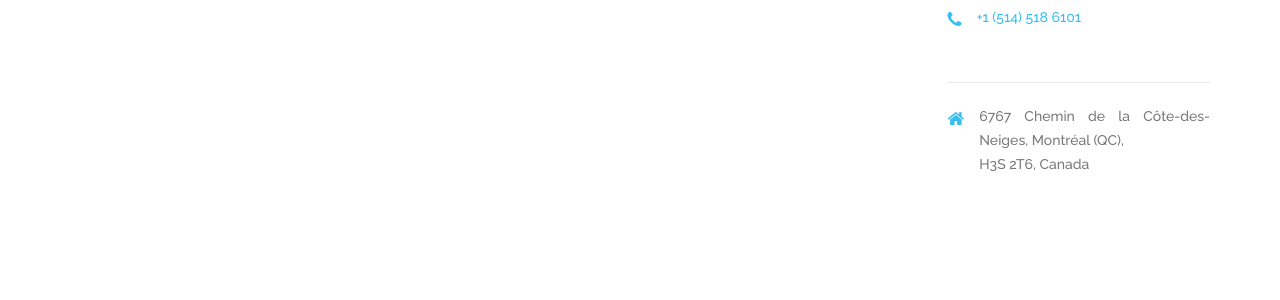
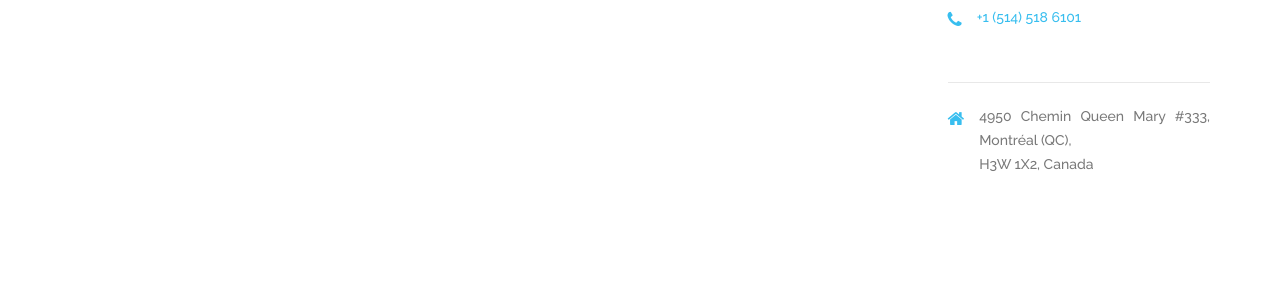
Before and after one commit to bkingg/les-clefs-pour-reussir, a Jekyll site: the page built from contact.html, in a window 1280 px wide and 1400 px high, scrolled down 469 px. Shown: the part 152-452 px from the top of the window. Built offline with Jekyll 4.4.1, drawn with Linux system fonts in a browser that asks for light colours; some of the changed text lies outside the part shown.

Commit message:
Mettre a jour ladresse

```diff
--- a/Gemfile
+++ b/Gemfile
@@ -1,5 +1,5 @@
 source "https://rubygems.org"
-ruby RUBY_VERSION
+ruby "2.3.0"
 
 # Hello! This is where you manage which Jekyll version is used to run.
 # When you want to use a different version, change it below, save the
--- a/_data/info.json
+++ b/_data/info.json
@@ -2,5 +2,12 @@
   "logo": "/uploads/logo-2.png",
   "logo_footer": "/uploads/footer-logo.png",
   "email": "info@lesclefspourreussir.com",
-  "description_site": "Les Clefs pour réussir offre un service de soutien scolaire en Mathématiques, Physique-chimie, Français , SES et complément Québécois spécialisé pour les étudiants scolarisés dans les établissements du système français à Montréal. Nos tuteurs ont tous suivis l'enseignement du système français et sont référencés par le Collège International Marie de France."
+  "description_site": "Les Clefs pour réussir offre un service de soutien scolaire en Mathématiques, Physique-chimie, Français , SES et complément Québécois spécialisé pour les étudiants scolarisés dans les établissements du système français à Montréal. Nos tuteurs ont tous suivis l'enseignement du système français et sont référencés par le Collège International Marie de France.",
+  "adresse": {
+    "adresse": "4950 Chemin Queen Mary #333",
+    "ville": "Montréal",
+    "province": "QC",
+    "pays": "Canada",
+    "code_postal": "H3W 1X2"
+  }
 }
--- a/_includes/footer.html
+++ b/_includes/footer.html
@@ -20,8 +20,8 @@
 					<div class="address">
 						<div class="office">
 							<h6>Bureau</h6>
-							<p>6767 Chemin de la Côte-des-Neiges, Montréal (QC), <br>
-							H3S 2T6, Canada</p>
+							<p>{{ site.data.info.adresse.adresse }}, {{ site.data.info.adresse.ville }} ({{ site.data.info.adresse.province }}), <br>
+								{{ site.data.info.adresse.code_postal }}, {{ site.data.info.adresse.pays }}</p>
 						</div>
 						<div class="phone">
 							<h6>Tel</h6>
@@ -62,9 +62,9 @@
     <script src="/js/vendor/jquery.min.js"></script>
     <script src="/js/vendor/bootstrap.min.js"></script>
     <script src="/js/vendor/owl.carousel.min.js"></script>
-	<script src="http://maps.googleapis.com/maps/api/js?key=AIzaSyDh17lXQdM92aUOFg37vJo8fCkCzmmOm8c"></script>
-	<script src="/js/vendor/parallax.js"></script>
-	<script src="/js/vendor/slick.min.js"></script>
+		<script src="http://maps.googleapis.com/maps/api/js?key=AIzaSyDh17lXQdM92aUOFg37vJo8fCkCzmmOm8c"></script>
+		<script src="/js/vendor/parallax.js"></script>
+		<script src="/js/vendor/slick.min.js"></script>
     <script src="/js/script.js"></script>
 
   </body>
--- a/contact.html
+++ b/contact.html
@@ -44,8 +44,8 @@ banniere: "/uploads/banniere_3.jpg"
               <i class="fa fa-home"></i>
             </div>
             <div class="addres-content">
-              <p>
-                6767 Chemin de la Côte-des-Neiges,&nbsp;Montréal (QC), <br>H3S 2T6,&nbsp;Canada
+              <p>{{ site.data.info.adresse.adresse }}, {{ site.data.info.adresse.ville }} ({{ site.data.info.adresse.province }}), <br>
+								{{ site.data.info.adresse.code_postal }}, {{ site.data.info.adresse.pays }}
               </p>
             </div>
           </div>
--- a/js/script.js
+++ b/js/script.js
@@ -201,7 +201,7 @@
    */
   if ( $('#googleMap').length ) {
     var geocoder = new google.maps.Geocoder();
-    var address = '6767 Chemin de la Côte-des-Neiges, Montréal (QC), H3S 2T6, Canada';
+    var address = "{{ site.data.info.adresse.adresse }}, {{ site.data.info.adresse.ville }} {{ site.data.info.adresse.province }}, {{ site.data.info.adresse.code_postal }}, {{ site.data.info.adresse.pays }}";
     var map = new google.maps.Map(document.getElementById('googleMap'), {
       zoom: 15,
       scrollwheel: false,
```
Also changed, not shown: 1 other file.
